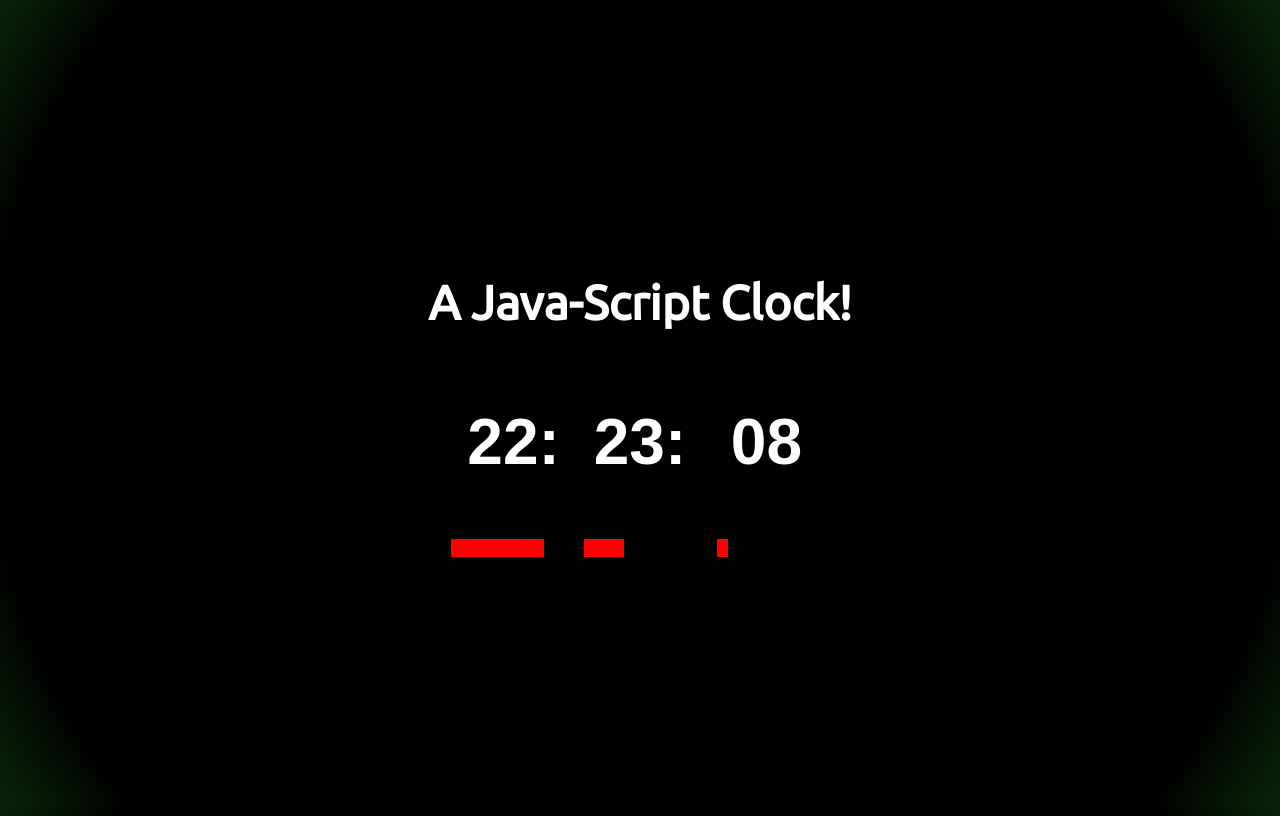
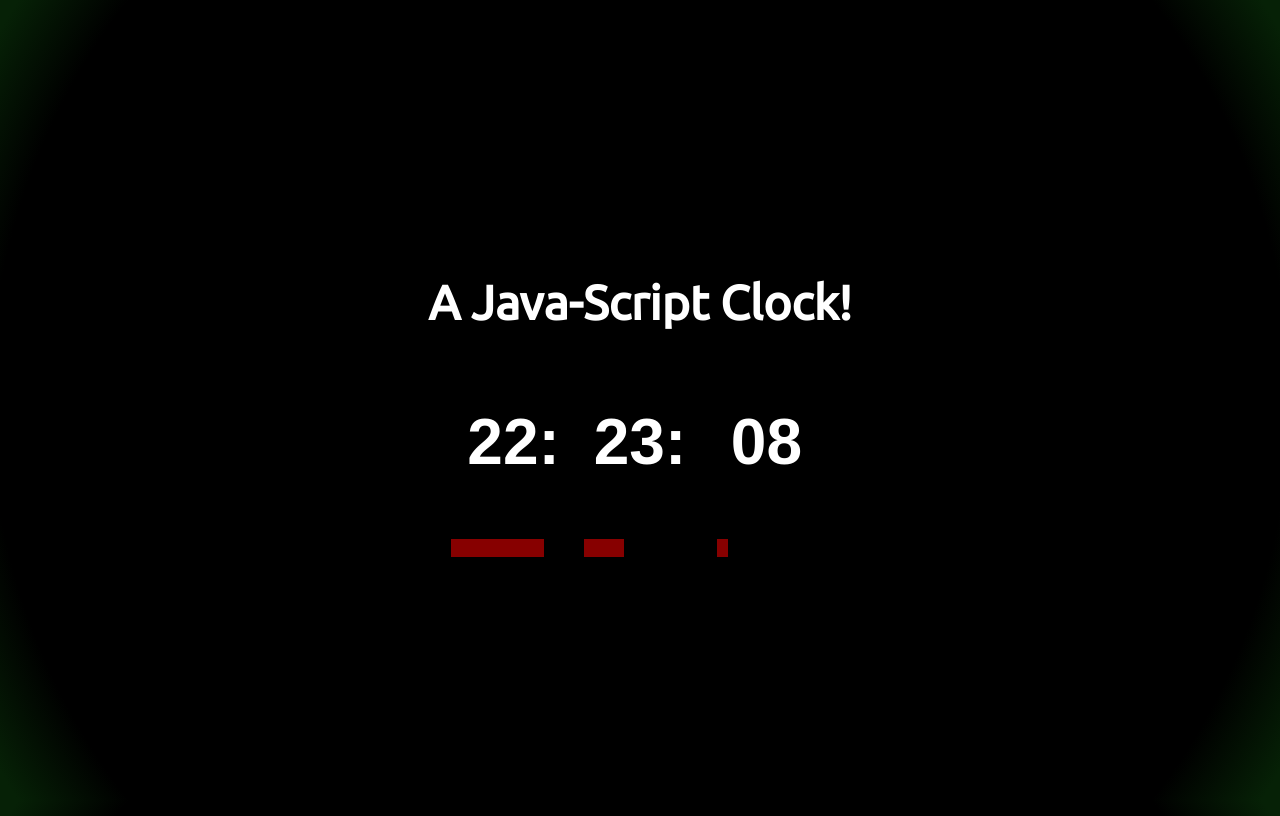
Before and after one commit to Tran011994/javascript-clock, a plain HTML site: page index.html in a window 1280 px wide. Drawn offline with Linux system fonts and the light colour scheme; a web font is replaced by a local one.

Commit message:
Color Change

```diff
--- a/styles.css
+++ b/styles.css
@@ -72,9 +72,9 @@ h1 {
 }
 
 .progress-item {
-  background: red;
+  background: #870000;
   border: 1px solid black;
-  color: red;
+  color: #870000;
 }
 
 .minutes-p, .seconds-p {
```
